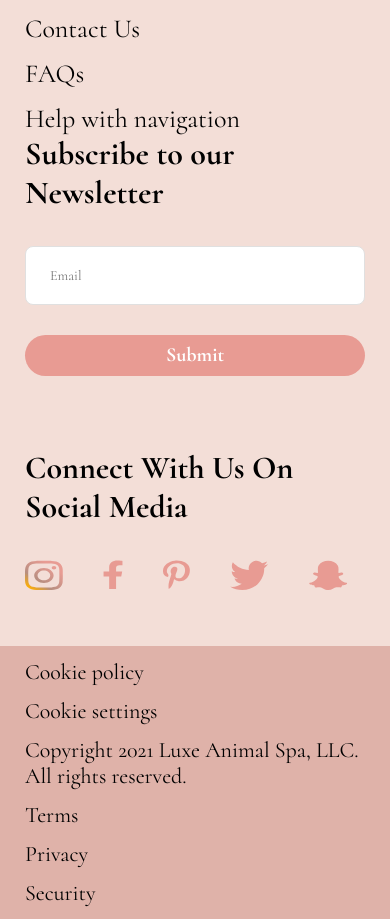
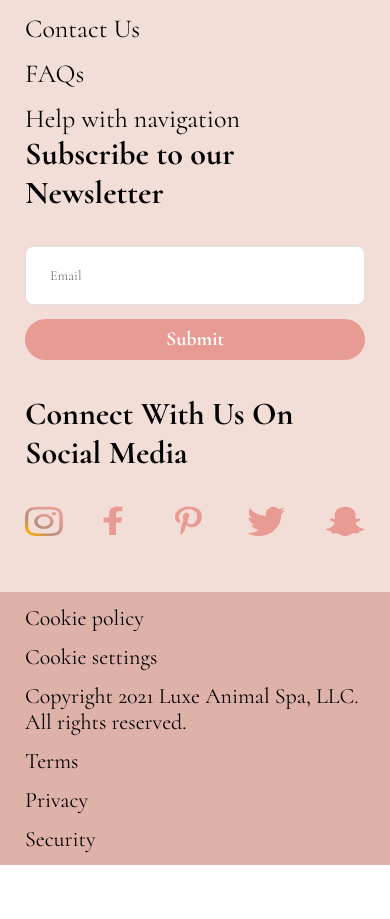
Before and after one commit to UladzislauPapliouka/ModsenDoggySPA, a Next.js app: page /about-us in a window 390 px wide. Shown: the part 2720-3639 px from the top of the page. After the commit the page ends 3585 px from the top, so only its background shows below. Built offline with nearby package versions, Linux system fonts and the light colour scheme.

Commit message:
feat(refactoring): refactor footer styles

```diff
--- a/src/components/Footer/index.module.scss
+++ b/src/components/Footer/index.module.scss
@@ -5,7 +5,6 @@
   border-top: 12px solid $rosey-cheek;
   display: flex;
   flex-direction: column;
-
   .primary {
     padding: 55px 25px;
     display: grid;
@@ -17,27 +16,27 @@
       grid-area: service;
       display: flex;
       flex-direction: column;
-      gap: 14px;
+      row-gap: 14px;
+      font-size: 26px;
       > h2 {
         font-size: 32px;
         margin-bottom: 16px;
       }
-      > span {
-        font-size: 26px;
-      }
     }
     .subscribe {
       justify-self: center;
+      grid-area: subscribe;
+      display: flex;
+      flex-direction: column;
+      row-gap: 34px;
       > span {
         font-size: 32px;
         font-weight: 700;
       }
-      grid-area: subscribe;
-      > div {
-        margin-top: 34px;
-
+      > .subscribeForm {
         display: flex;
-        gap: 30px;
+        column-gap: 30px;
+        align-items: center;
         > input {
           box-sizing: border-box;
           border: 1px solid #e0e0e0;
@@ -62,15 +61,15 @@
         }
       }
       .social {
-        margin-top: 72px;
-        //margin-bottom: 84px;
         display: flex;
         flex-direction: column;
         gap: 34px;
+
         > span {
           font-size: 32px;
           font-weight: 700;
         }
+
         > div {
           display: flex;
           gap: 10px 56px;
@@ -86,38 +85,10 @@
         flex-direction: column;
         gap: 14px;
         width: fit-content;
+        font-size: 26px;
         > h2 {
           font-size: 32px;
           margin-bottom: 16px;
-        }
-        > span {
-          font-size: 26px;
-        }
-      }
-    }
-
-    @media screen and (max-width: 700px) {
-      flex-wrap: wrap;
-      grid-template-areas:
-        'service'
-        'navigation'
-        'subscribe';
-      .navigation {
-        justify-self: stretch;
-      }
-      .subscribe {
-        > div {
-          flex-direction: column;
-          input {
-            width: 100%;
-          }
-        }
-      }
-      .social {
-        > div {
-          flex-wrap: wrap;
-          gap: 10px 40px !important;
-          padding-left: 0 !important;
         }
       }
     }
@@ -134,12 +105,48 @@
       flex-grow: 2;
       text-align: center;
     }
-    @media screen and (max-width: 700px) {
+  }
+  @media screen and (max-width: $mobile-width) {
+    .primary {
+      grid-template-areas:
+        'service'
+        'navigation'
+        'subscribe';
+      .navigation {
+        justify-self: stretch;
+      }
+      .subscribe {
+        width: 100%;
+        > .subscribeForm {
+          flex-direction: column;
+          row-gap: 14px;
+          align-items: stretch;
+          input {
+            width: 100%;
+          }
+        }
+        .social {
+          > div {
+            flex-wrap: wrap;
+            gap: 10px 40px;
+            padding-left: 0;
+            > img {
+              flex: 1;
+              object-position: left;
+              object-fit: contain;
+            }
+          }
+        }
+      }
+    }
+    .secondary {
       flex-wrap: wrap;
       padding: 13px 25px;
-      & > span {
+      > span {
         flex: 0 1 100%;
-        text-align: left !important;
+        &:nth-child(3) {
+          text-align: left;
+        }
       }
     }
   }
--- a/src/components/Footer/index.tsx
+++ b/src/components/Footer/index.tsx
@@ -43,7 +43,7 @@ export const Footer = () => {
         </div>
         <div className={style.subscribe}>
           <span>Subscribe to our Newsletter</span>
-          <div>
+          <div className={style.subscribeForm}>
             <input placeholder={'Email'} type="text" />
             <button>Submit</button>
           </div>
```
Also changed, not shown: src/components/Header/index.tsx (+0 -14 lines).
